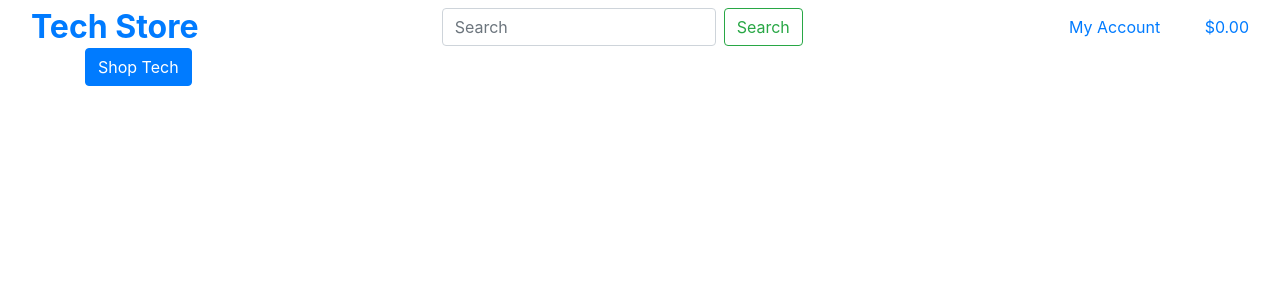
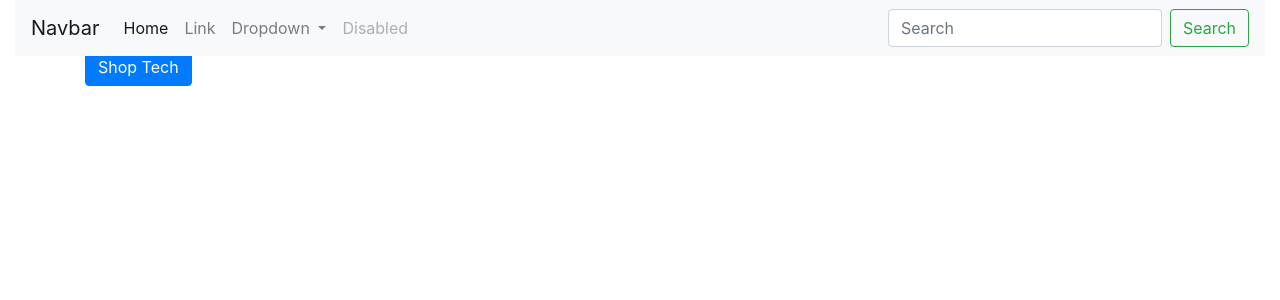
Before and after one commit to DonnavanStaddon/TechStore, a Django app: page / in a window 1280 px wide. Shown: the top 300 px of the page. Run offline with Django 3.2, Linux system fonts and the light colour scheme; some libraries are stand-ins or nearby versions.

Commit message:
Nav bar update

```diff
--- a/templates/base.html
+++ b/templates/base.html
@@ -33,57 +33,41 @@
   </head>
   <body>
     <header class="container-fluid fixed-top">
-        <div class="row">
-            <div class="col-12 col-lg-4 my-auto py-1 py-lg-0 text-center text-lg-left">
-                <a href="{% url 'home' %}" class="nav-link main-logo-link">
-                    <h2 class="logo-font text-black my-0"><strong>Tech Store</strong></h2>
-                </a>
-            </div>
-            <div class="col-12 col-lg-4 my-auto py-1 py-lg-0">
-              <form class="form-inline" method="post" action="">
-                <input class="form-control mr-sm-2" type="search" placeholder="Search" aria-label="Search">
-                <button class="btn btn-outline-success my-2 my-sm-0" type="submit">Search</button>
-              </form>
-            </div>
-            <div class="col-12 col-lg-4 my-auto py-1 py-lg-0">
-                <ul class="list-inline list-unstyled text-center text-lg-right my-0">
-                    <li class="list-inline-item dropdown">
-                        <a class="text-black nav-link" href="#" id="user-options" data-toggle="dropdown" aria-haspopup="true" aria-expanded="false">
-                            <div class="text-center">
-                                <div><i class="fas fa-user fa-lg"></i></div>
-                                <p class="my-0">My Account</p>
-                            </div>
-                        </a>
-                        <div class="dropdown-menu border-0" aria-labelledby="user-options">
-                            {% if request.user.is_authenticated %}
-                                {% if request.user.is_superuser %}
-                                    <a href="" class="dropdown-item">Product Management</a>
-                                {% endif %}
-                                <a href="" class="dropdown-item">My Profile</a>
-                                <a href="{% url 'account_logout' %}" class="dropdown-item">Logout</a>
-                            {% else %}
-                                <a href="{% url 'account_signup' %}" class="dropdown-item">Register</a>
-                                <a href="{% url 'account_login' %}" class="dropdown-item">Login</a>
-                            {% endif %}
-                        </div>
-                    </li>
-                    <li class="list-inline-item">
-                        <a class="{% if grand_total %}text-info font-weight-bold{% else %}text-black{% endif %} nav-link" href="">
-                            <div class="text-center">
-                                <div><i class="fas fa-shopping-bag fa-lg"></i></div>
-                                <p class="my-0">
-                                    {% if grand_total %}
-                                        ${{ grand_total|floatformat:2 }}
-                                    {% else %}
-                                        $0.00
-                                    {% endif %}
-                                </p>
-                            </div>
-                        </a>
-                    </li>
-                </ul>
-            </div>
+      <nav class="navbar navbar-expand-lg navbar-light bg-light">
+        <a class="navbar-brand" href="#">Navbar</a>
+        <button class="navbar-toggler" type="button" data-toggle="collapse" data-target="#navbarSupportedContent" aria-controls="navbarSupportedContent" aria-expanded="false" aria-label="Toggle navigation">
+          <span class="navbar-toggler-icon"></span>
+        </button>
+
+        <div class="collapse navbar-collapse" id="navbarSupportedContent">
+          <ul class="navbar-nav mr-auto">
+            <li class="nav-item active">
+              <a class="nav-link" href="#">Home <span class="sr-only">(current)</span></a>
+            </li>
+            <li class="nav-item">
+              <a class="nav-link" href="#">Link</a>
+            </li>
+            <li class="nav-item dropdown">
+              <a class="nav-link dropdown-toggle" href="#" id="navbarDropdown" role="button" data-toggle="dropdown" aria-haspopup="true" aria-expanded="false">
+                Dropdown
+              </a>
+              <div class="dropdown-menu" aria-labelledby="navbarDropdown">
+                <a class="dropdown-item" href="#">Action</a>
+                <a class="dropdown-item" href="#">Another action</a>
+                <div class="dropdown-divider"></div>
+                <a class="dropdown-item" href="#">Something else here</a>
+              </div>
+            </li>
+            <li class="nav-item">
+              <a class="nav-link disabled" href="#">Disabled</a>
+            </li>
+          </ul>
+          <form class="form-inline my-2 my-lg-0">
+            <input class="form-control mr-sm-2" type="search" placeholder="Search" aria-label="Search">
+            <button class="btn btn-outline-success my-2 my-sm-0" type="submit">Search</button>
+          </form>
         </div>
+      </nav>
     </header>
 
     {% if messages %}
```
